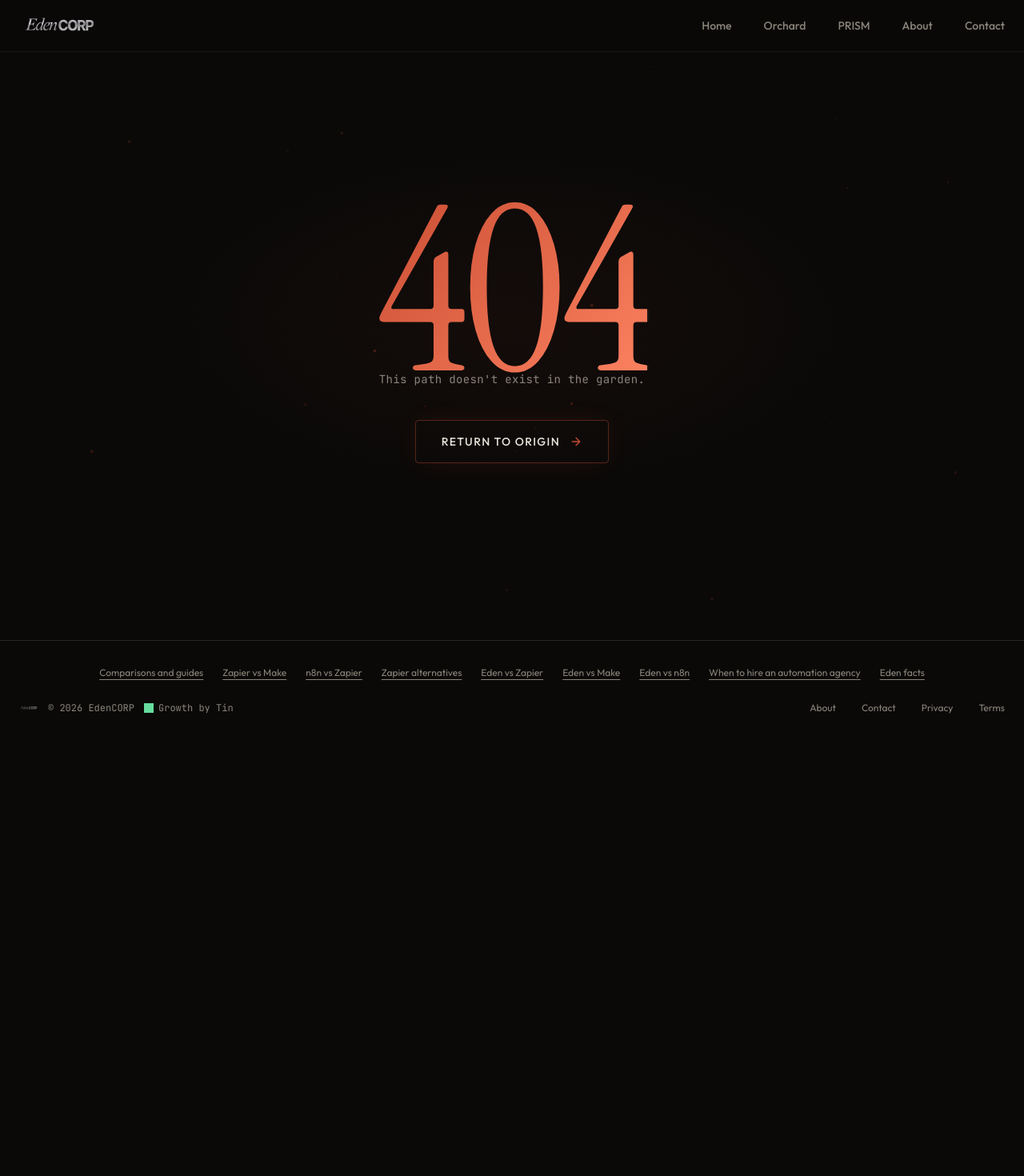
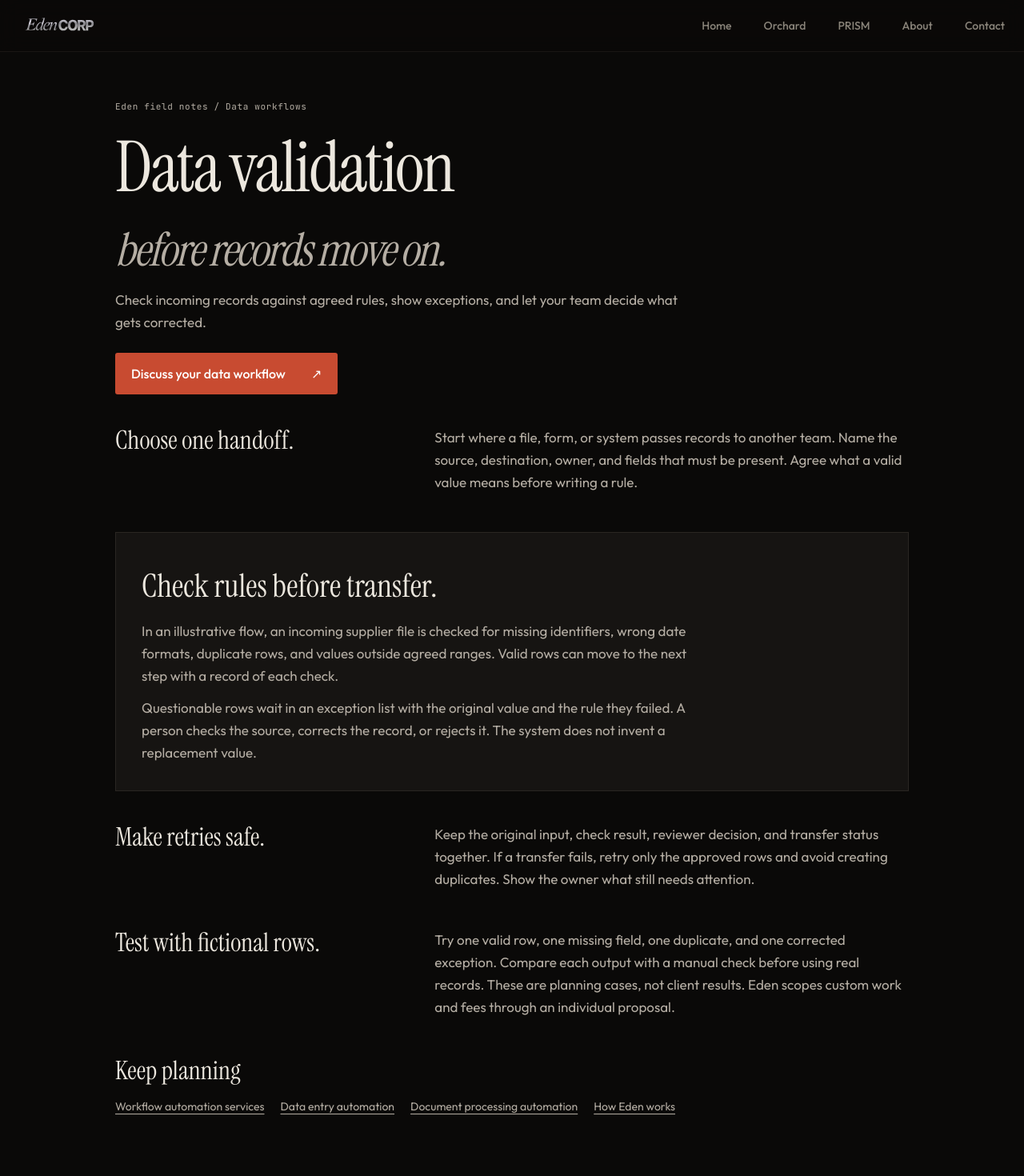
Before and after one commit to EdenCorporations/Luminous-Garden, a Next.js app: page /guides/data-validation-automation in a window 1280 px wide. Before the commit this address had no page. Shown: the top 1470 px of the page at 80% size. Before the commit the page ends 929 px from the top, so only its background shows below. Built offline with nearby package versions, Linux system fonts and the light colour scheme.

Commit message:
Publish data validation automation guide (#134)
Co-authored-by: x-TheFox <72803386+x-TheFox@users.noreply.github.com>
Co-authored-by: tin-computer[bot] <277149838+tin-computer[bot]@users.noreply.github.com>

```diff
--- a/src/app/guides/data-entry-automation/page.tsx
+++ b/src/app/guides/data-entry-automation/page.tsx
@@ -53,6 +53,7 @@ export default function Page() {
           <ul className={styles.sources}>
             <li><Link className={styles.related} href="/services/workflow-automation">Workflow automation services</Link></li>
             <li><Link className={styles.related} href="/examples/spreadsheet-reporting">Working spreadsheet example</Link></li>
+            <li><Link className={styles.related} href="/guides/data-validation-automation">Data validation automation</Link></li>
             <li><Link className={styles.related} href="/how-we-work">How we work</Link></li>
           </ul>
         </aside>
--- /dev/null
+++ b/src/app/guides/data-validation-automation/page.tsx
@@ -0,0 +1,74 @@
+import type { Metadata } from "next";
+import Link from "next/link";
+import styles from "../../compare/comparison.module.css";
+
+const url = "https://www.edencorp.org/guides/data-validation-automation";
+const headline = "Data validation automation with a human review path";
+const description = "Plan data validation automation that checks records against clear rules, routes exceptions to people, and keeps a review trail before data moves on.";
+const summary = "Check incoming records against agreed rules, show exceptions, and let your team decide what gets corrected.";
+
+const schema = {
+  "@context": "https://schema.org",
+  "@graph": [
+    {
+      "@type": "Article", "@id": `${url}#article`, headline,
+      description: summary, url, mainEntityOfPage: url,
+      publisher: { "@id": "https://www.edencorp.org/#organization" },
+    },
+    {
+      "@type": "BreadcrumbList", "@id": `${url}#breadcrumb`,
+      itemListElement: [
+        { "@type": "ListItem", position: 1, name: "Home", item: "https://www.edencorp.org/" },
+        { "@type": "ListItem", position: 2, name: headline, item: url },
+      ],
+    },
+  ],
+};
+
+export const metadata: Metadata = {
+  title: "Data Validation Automation for Business Records | EdenCORP", description,
+  alternates: { canonical: "/guides/data-validation-automation" },
+  openGraph: { title: headline, description, url, type: "article" },
+};
+
+export default function DataValidationAutomationGuide() {
+  return (
+    <main className={styles.guide}>
+      <script type="application/ld+json" dangerouslySetInnerHTML={{ __html: JSON.stringify(schema).replace(/</g, "\\u003c") }} />
+      <article>
+        <header className={styles.hero}>
+          <div className={styles.eyebrow}>Eden field notes / Data workflows</div>
+          <h1>Data validation<br /><span>before records move on.</span></h1>
+          <p>{summary}</p>
+          <Link className={styles.primary} href="/contact">Discuss your data workflow <span aria-hidden="true">↗</span></Link>
+        </header>
+        <section className={styles.choice}>
+          <h2>Choose one handoff.</h2>
+          <p>Start where a file, form, or system passes records to another team. Name the source, destination, owner, and fields that must be present. Agree what a valid value means before writing a rule.</p>
+        </section>
+        <section className={styles.service}>
+          <h2>Check rules before transfer.</h2>
+          <p>In an illustrative flow, an incoming supplier file is checked for missing identifiers, wrong date formats, duplicate rows, and values outside agreed ranges. Valid rows can move to the next step with a record of each check.</p>
+          <p>Questionable rows wait in an exception list with the original value and the rule they failed. A person checks the source, corrects the record, or rejects it. The system does not invent a replacement value.</p>
+        </section>
+        <section className={styles.choice}>
+          <h2>Make retries safe.</h2>
+          <p>Keep the original input, check result, reviewer decision, and transfer status together. If a transfer fails, retry only the approved rows and avoid creating duplicates. Show the owner what still needs attention.</p>
+        </section>
+        <section className={styles.choice}>
+          <h2>Test with fictional rows.</h2>
+          <p>Try one valid row, one missing field, one duplicate, and one corrected exception. Compare each output with a manual check before using real records. These are planning cases, not client results. Eden scopes custom work and fees through an individual proposal.</p>
+        </section>
+        <aside className={styles.notes} aria-label="Related guides">
+          <h2>Keep planning</h2>
+          <ul className={styles.sources}>
+            <li><Link className={styles.related} href="/services/workflow-automation">Workflow automation services</Link></li>
+            <li><Link className={styles.related} href="/guides/data-entry-automation">Data entry automation</Link></li>
+            <li><Link className={styles.related} href="/guides/document-processing-automation">Document processing automation</Link></li>
+            <li><Link className={styles.related} href="/how-we-work">How Eden works</Link></li>
+          </ul>
+        </aside>
+      </article>
+    </main>
+  );
+}
--- a/src/app/sitemap.ts
+++ b/src/app/sitemap.ts
@@ -10,6 +10,7 @@ export default function sitemap(): MetadataRoute.Sitemap {
     "/guides/automation-agency-or-zapier",
     "/services/excel-automation", "/examples/spreadsheet-reporting", "/guides/data-entry-automation",
     "/guides/invoice-processing-automation",
+    "/guides/data-validation-automation",
     "/guides/timesheet-automation",
     "/guides/google-spreadsheet-automation",
     "/guides/purchase-order-automation",
@@ -56,7 +57,8 @@ export default function sitemap(): MetadataRoute.Sitemap {
     ...(path === "/guides/automation-agency-or-zapier" ? { lastModified: "2026-09-16" } : {}),
     ...(["/examples/spreadsheet-reporting", "/services/excel-automation", "/compare"].includes(path) ? { lastModified: "2026-09-21" } : {}),
     ...(path === "/services/workflow-automation" ? { lastModified: "2026-11-04" } : {}),
-    ...(path === "/guides/data-entry-automation" ? { lastModified: "2026-09-28" } : {}),
+    ...(path === "/guides/data-entry-automation" ? { lastModified: "2026-11-13" } : {}),
+    ...(path === "/guides/data-validation-automation" ? { lastModified: "2026-11-13" } : {}),
     ...(path === "/guides/invoice-processing-automation" ? { lastModified: "2026-10-26" } : {}),
     ...(path === "/guides/timesheet-automation" ? { lastModified: "2026-10-05" } : {}),
     ...(path === "/guides/google-spreadsheet-automation" ? { lastModified: "2026-10-05" } : {}),
```
